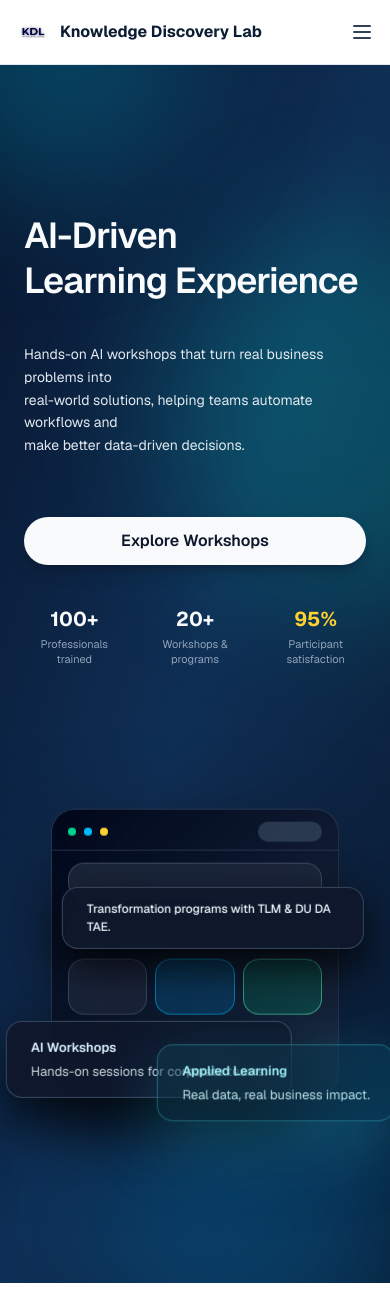
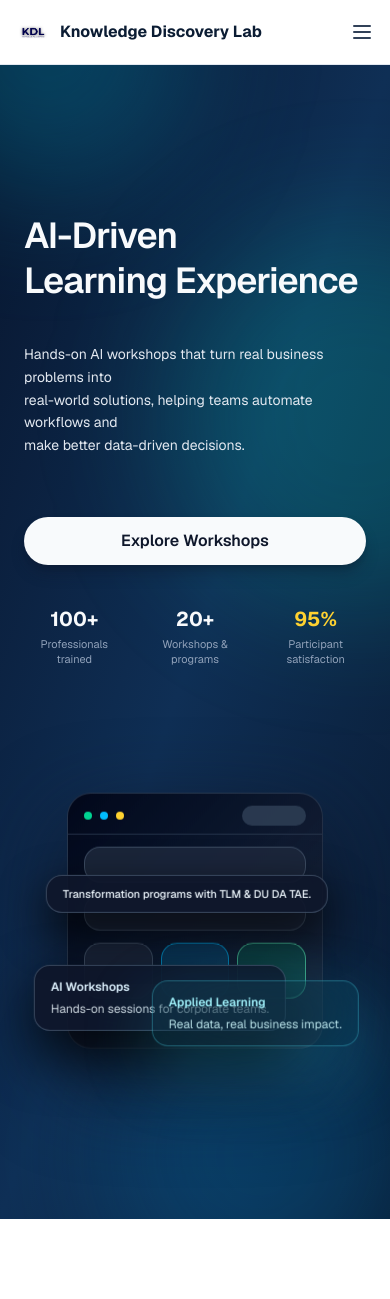
Before and after one commit to YoonieBoo/kdl-website, a Next.js app: page / in a window 390 px wide. Shown: the top 1299 px of the page. Built offline with nearby package versions, Linux system fonts and the light colour scheme.

Commit message:
Update hero section layout again and UI

```diff
--- a/components/hero-section.jsx
+++ b/components/hero-section.jsx
@@ -17,9 +17,7 @@ const HeroSection = () => {
         <div className="grid grid-cols-1 lg:grid-cols-2 gap-20 lg:gap-24 items-center">
           {/* LEFT COLUMN */}
           <div className="flex flex-col justify-center">
-            <div className="mb-7">
-
-            </div>
+            <div className="mb-7"></div>
 
             <h1 className="text-4xl md:text-5xl lg:text-5xl font-semibold leading-tight tracking-tight text-slate-50 mb-10">
               AI-Driven <br />
@@ -30,8 +28,6 @@ const HeroSection = () => {
               Hands-on AI workshops that turn real business problems into <br />
               real-world solutions, helping teams automate workflows and <br />
               make better data-driven decisions.
-
-
             </p>
 
             {/* CTAs */}
@@ -42,7 +38,6 @@ const HeroSection = () => {
               >
                 Explore Workshops
               </Link>
-
             </div>
 
             {/* Stats */}
@@ -68,14 +63,13 @@ const HeroSection = () => {
                 </p>
               </div>
             </div>
-
           </div>
 
           {/* RIGHT COLUMN – illustration + spread-out cards */}
-          <div className="relative h-[26rem] lg:h-[28rem] flex items-center justify-center">
-            {/* Dashboard illustration behind cards (no empty square) */}
+          <div className="relative h-[22rem] sm:h-[26rem] lg:h-[28rem] flex items-center justify-center">
+            {/* Dashboard illustration behind cards */}
             <div className="pointer-events-none absolute inset-0 flex items-center justify-center float-1">
-              <div className="relative h-72 w-72 lg:h-80 lg:w-80 rounded-3xl border border-slate-700/70 bg-gradient-to-br from-slate-950/95 via-slate-900/85 to-slate-800/80 shadow-[0_32px_90px_rgba(15,23,42,0.95)] overflow-hidden">
+              <div className="relative h-64 w-64 sm:h-72 sm:w-72 lg:h-80 lg:w-80 rounded-3xl border border-slate-700/70 bg-gradient-to-br from-slate-950/95 via-slate-900/85 to-slate-800/80 shadow-[0_32px_90px_rgba(15,23,42,0.95)] overflow-hidden">
                 {/* window header */}
                 <div className="flex items-center justify-between px-4 pt-3 pb-2 border-b border-slate-700/70">
                   <div className="flex items-center gap-2">
@@ -85,6 +79,7 @@ const HeroSection = () => {
                   </div>
                   <div className="h-5 w-16 rounded-full bg-slate-700/80" />
                 </div>
+
                 {/* ghost inputs/cards */}
                 <div className="px-4 pt-3 space-y-3">
                   <div className="h-9 rounded-2xl bg-slate-800/90 border border-slate-600/80" />
@@ -100,48 +95,65 @@ const HeroSection = () => {
 
             {/* Floating cards */}
             <div className="relative w-full max-w-lg">
-              {/* Small top chip */}
-
-
               {/* AI Workshops – mid-left */}
-              <div className="absolute left-[-1rem] top-16 rounded-2xl bg-slate-900/90 border border-slate-600/80 backdrop-blur-2xl px-6 py-4 shadow-[0_22px_55px_rgba(0,0,0,0.8)] float-3">
-                <p className="text-[13px] font-semibold text-sky-100">
+              <div
+                className="
+                  absolute
+                  left-3 top-10
+                  sm:left-[-1rem] sm:top-16
+                  rounded-2xl bg-slate-900/90 border border-slate-600/80 backdrop-blur-2xl
+                  px-4 py-3 sm:px-6 sm:py-4
+                  shadow-[0_22px_55px_rgba(0,0,0,0.8)]
+                  float-3
+                "
+              >
+                <p className="text-[12px] sm:text-[13px] font-semibold text-sky-100">
                   AI Workshops
                 </p>
-                <p className="mt-1 text-[13px] text-sky-50/85">
+                <p className="mt-1 text-[12px] sm:text-[13px] text-sky-50/85">
                   Hands-on sessions for corporate teams.
                 </p>
               </div>
 
               {/* Applied Learning – upper-right */}
-<div className="absolute right-[-1.5rem] top-24 rounded-2xl
-bg-cyan-400/10
-border border-cyan-300/30
-backdrop-blur-2xl
-px-6 py-4
+              <div
+                className="
+                  absolute
+                  right-3 top-16
+                  sm:right-[-1.5rem] sm:top-24
+                  rounded-2xl bg-cyan-400/10 border border-cyan-300/30 backdrop-blur-2xl
+                  px-4 py-3 sm:px-6 sm:py-4
                   shadow-[0_24px_70px_rgba(34,211,238,0.25)]
-float-4">
-
-  <p className="text-[13px] font-semibold text-cyan-200">
+                  float-4
+                "
+              >
+                <p className="text-[12px] sm:text-[13px] font-semibold text-cyan-200">
                   Applied Learning
                 </p>
-
-  <p className="mt-1 text-[13px] text-cyan-100/90">
+                <p className="mt-1 text-[12px] sm:text-[13px] text-cyan-100/90">
                   Real data, real business impact.
                 </p>
-
               </div>
 
-
-              {/* Transformation chip – bottom-center */}
-              <div className="absolute left-10 bottom-2 rounded-2xl bg-slate-900/90 border border-slate-600/80 backdrop-blur-2xl px-6 py-3 shadow-[0_18px_45px_rgba(0,0,0,0.85)] float-3">
-                <p className="text-[12px] font-medium text-sky-50">
+              {/* Transformation chip – bottom */}
+              <div
+                className="
+                  absolute
+                  left-6 bottom-3
+                  sm:left-10 sm:bottom-2
+                  rounded-2xl bg-slate-900/90 border border-slate-600/80 backdrop-blur-2xl
+                  px-4 py-2.5 sm:px-6 sm:py-3
+                  shadow-[0_18px_45px_rgba(0,0,0,0.85)]
+                  float-3
+                "
+              >
+                <p className="text-[11px] sm:text-[12px] font-medium text-sky-50">
                   Transformation programs with TLM &amp; DU DA TAE.
                 </p>
               </div>
             </div>
           </div>
-
+          {/* end right column */}
         </div>
       </div>
     </section>
```
Lines whose indentation alone changed are shown as unchanged.
